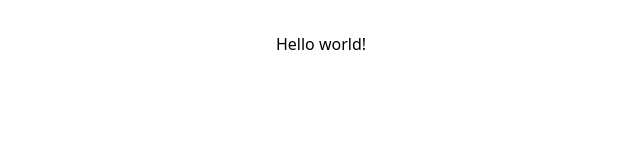
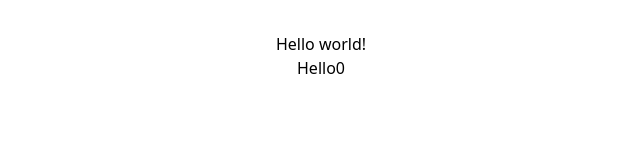
Before and after one commit to harsh-05/landingPage, a React (Vite) app: page / in a window 1280 px wide. Shown: the top 160 px of the page, without its empty margins (319-959 px from the left). Built offline with nearby package versions, Linux system fonts and the light colour scheme.

Commit message:
Added a button with a state

```diff
--- a/src/App.tsx
+++ b/src/App.tsx
@@ -1,11 +1,13 @@
+import { useState } from 'react';
 import './App.css'
 
 function App() {
-
+  const [count, setCount] = useState(0);
 
   return (
     <>
       <h1 className="text-3xl font-bold underline">Hello world!</h1>
+      <button onClick={()=>setCount(count+1)}>Hello{count}</button>
     </>
   );
 }
```
